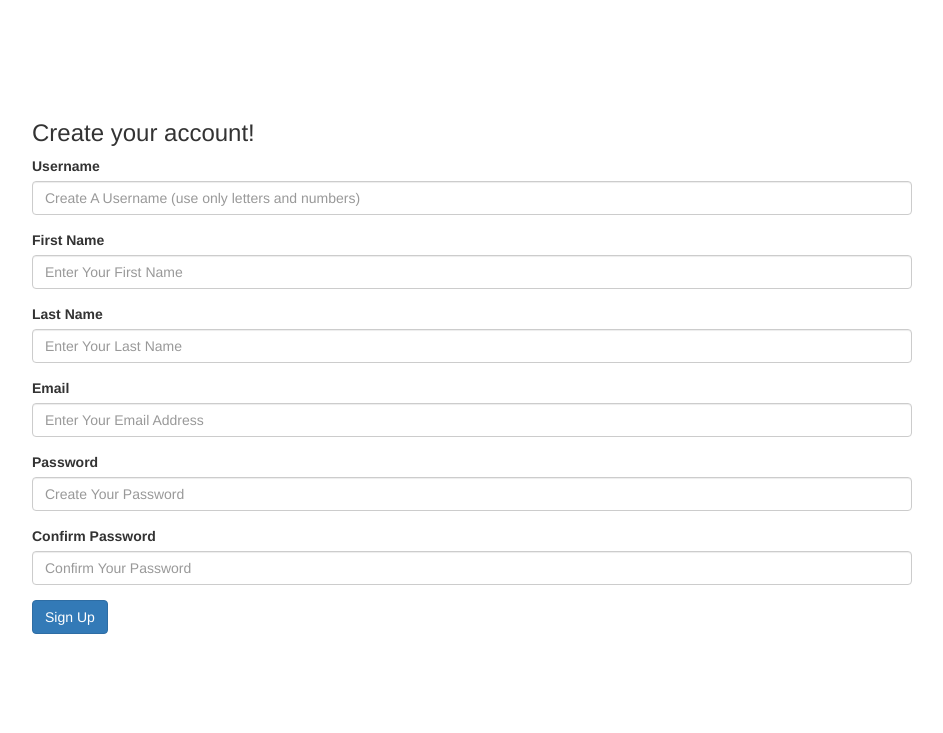
After one commit to SerajAgbarya/2022_3_GROUP-8-, a Django app: page /worker-signup in a window 1280 px wide. The commit adds this page. Shown: the top 733 px of the page, without its empty margins (168-1111 px from the left). Run offline with Django 4.2, Linux system fonts and the light colour scheme; some libraries are stand-ins or nearby versions.

```diff
--- /dev/null
+++ b/app/signIn/signUp.py
@@ -0,0 +1,76 @@
+from django.contrib import messages
+from django.contrib.auth.models import User
+from django.core.mail import EmailMessage, send_mail
+from django.shortcuts import render, redirect
+from django.template.loader import render_to_string
+from django.utils.encoding import force_bytes
+from django.utils.http import urlsafe_base64_encode
+
+from app.tokens import generate_token
+from cdfi import settings
+
+
+def signup(request, signup_page_path, signin_page_name):
+    if request.method == "POST":
+        username = request.POST['username']
+        fname = request.POST['fname']
+        lname = request.POST['lname']
+        email = request.POST['email']
+        pass1 = request.POST['pass1']
+        pass2 = request.POST['pass2']
+
+        # if User.objects.filter(username=username):
+        #     messages.error(request, "Username already exist! Please try some other username.")
+        #     return redirect('home')
+
+        # if User.objects.filter(email=email).exists():
+        #     messages.error(request, "Email Already Registered!!")
+        #     return redirect('home')
+
+        # if len(username) > 20:
+        #     messages.error(request, "Username must be under 20 charcters!!")
+        #     return redirect('home')
+
+        # if pass1 != pass2:
+        #     messages.error(request, "Passwords didn't matched!!")
+        #     return redirect('home')
+
+        # if not username.isalnum():
+        #     messages.error(request, "Username must be Alpha-Numeric!!")
+        #     return redirect('home')
+        myuser = User.objects.create_user(username, email, pass1)
+        myuser.first_name = fname
+        myuser.last_name = lname
+        myuser.is_active = False
+        myuser.save()
+        messages.success(request,
+                         "Your Account has been created succesfully!! Please check your email to confirm your email address in order to activate your account.")
+
+        # Welcome Email
+        subject = "Welcome to CDFI system!"
+        message = "Hello " + myuser.first_name + "!! \n" + "Welcome to CDFI system! \nThank you for visiting us\n. We have also sent you a confirmation email, please confirm your email address. \n\nThanking You"
+        from_email = settings.EMAIL_HOST_USER
+        to_list = [myuser.email]
+        send_mail(subject, message, from_email, to_list, fail_silently=True)
+
+        # Email Address Confirmation Email
+        # current_site = get_current_site(request)
+        email_subject = "Confirm your Email @ CDFI Login!!"
+        message2 = render_to_string('email_confirmation.html', {
+            'name': myuser.first_name,
+            'domain': '127.0.0.1:8000',
+            'uid': urlsafe_base64_encode(force_bytes(myuser.pk)),
+            'token': generate_token.make_token(myuser)
+        })
+        email = EmailMessage(
+            email_subject,
+            message2,
+            settings.EMAIL_HOST_USER,
+            [myuser.email],
+        )
+        email.fail_silently = True
+        email.send()
+
+        return redirect(signin_page_name)
+
+    return render(request, signup_page_path)
--- /dev/null
+++ b/app/templates/worker/home-worker.html
@@ -0,0 +1 @@
+<h1>Hello Dear Worker</h1>
--- /dev/null
+++ b/app/templates/worker/signin.html
@@ -0,0 +1 @@
+<h1>logged in</h1>
--- /dev/null
+++ b/app/templates/worker/signup.html
@@ -0,0 +1,106 @@
+{% load static %}
+<!DOCTYPE html>
+<html lang="en">
+  <head>
+    <meta charset="UTF-8" />
+    <meta http-equiv="X-UA-Compatible" content="IE=edge" />
+    <meta name="viewport" content="width=device-width, initial-scale=1.0" />
+    <link rel="stylesheet" href="{% static 'style.css' %}" />
+    <link
+      rel="stylesheet"
+      href="https://maxcdn.bootstrapcdn.com/bootstrap/3.4.1/css/bootstrap.min.css"
+    />
+    <script src="https://ajax.googleapis.com/ajax/libs/jquery/3.6.1/jquery.min.js"></script>
+    <script src="https://maxcdn.bootstrapcdn.com/bootstrap/3.4.1/js/bootstrap.min.js"></script>
+    <title>Worker Sign Up</title>
+  </head>
+  <body style="padding: 100px 200px">
+    {% for message in messages %}
+    <div
+      class="alert alert-{{ message.tags }} alert-dismissible fade show"
+      role="alert"
+    >
+      <strong>Message:</strong> {{ message }}
+      <button
+        type="button"
+        class="close"
+        data-dismiss="alert"
+        aria-label="Close"
+      >
+        <span aria-hidden="true">&times;</span>
+      </button>
+    </div>
+    {% endfor %}
+    <h3>Create your account!</h3>
+    <form method="post" action="/worker-signup">
+      {% csrf_token %}
+      <div class="form-group">
+        <label for="username">Username</label>
+        <input
+          type="text"
+          class="form-control"
+          id="username"
+          name="username"
+          placeholder="Create A Username (use only letters and numbers)"
+          required
+        />
+      </div>
+      <div class="form-group">
+        <label for="fname">First Name</label>
+        <input
+          type="text"
+          class="form-control"
+          id="fname"
+          name="fname"
+          placeholder="Enter Your First Name"
+          required
+        />
+      </div>
+      <div class="form-group">
+        <label for="lname">Last Name</label>
+        <input
+          type="text"
+          class="form-control"
+          id="lname"
+          name="lname"
+          placeholder="Enter Your Last Name"
+          required
+        />
+      </div>
+      <div class="form-group">
+        <label for="email">Email</label>
+        <input
+          type="email"
+          class="form-control"
+          id="email"
+          name="email"
+          placeholder="Enter Your Email Address"
+          required
+        />
+      </div>
+      <div class="form-group">
+        <label for="pass1">Password</label>
+        <input
+          type="password"
+          class="form-control"
+          id="pass1"
+          name="pass1"
+          placeholder="Create Your Password"
+          required
+        />
+      </div>
+      <div class="form-group">
+        <label for="pass2">Confirm Password</label>
+        <input
+          type="password"
+          class="form-control"
+          id="pass2"
+          name="pass2"
+          placeholder="Confirm Your Password"
+          required
+        />
+      </div>
+      <button type="submit" class="btn btn-primary">Sign Up</button>
+    </form>
+  </body>
+</html>
--- a/app/urls.py
+++ b/app/urls.py
@@ -5,7 +5,10 @@ urlpatterns = [
     path('', views.main, name='home'),
     path('manager-signin', views.manager_signin, name='manager_signin'),
     path('activate/<uidb64>/<token>', views.activate, name='activate'),
+    path('activate-worker/<uidb64>/<token>', views.activate_worker, name='activate_worker'),
     path('student-signup', views.student_signup, name='student_signup'),
     path('student-signin', views.student_signin, name='student_signin'),
+    path('worker-signup', views.worker_signup, name='worker_signup'),
+    path('worker-signin', views.worker_signin, name='worker_signin'),
 
 ]
--- a/app/views.py
+++ b/app/views.py
@@ -10,6 +10,7 @@ from django.utils.http import urlsafe_base64_decode, urlsafe_base64_encode
 
 from cdfi import settings
 from .signIn.signIn import signin
+from .signIn.signUp import signup
 from .tokens import generate_token
 
 
@@ -25,71 +26,16 @@ def manager_signin(request):
     return signin(request, "manager-signin.html", "home-manager.html")
 
 
+def worker_signin(request):
+    return signin(request, "worker/worker-signin.html", "worker/home-worker.html")
+
+
 def student_signup(request):
-    if request.method == "POST":
-        username = request.POST['username']
-        fname = request.POST['fname']
-        lname = request.POST['lname']
-        email = request.POST['email']
-        pass1 = request.POST['pass1']
-        pass2 = request.POST['pass2']
+    return signup(request, "student/signup.html", "student_signin")
 
-        # if User.objects.filter(username=username):
-        #     messages.error(request, "Username already exist! Please try some other username.")
-        #     return redirect('home')
 
-        # if User.objects.filter(email=email).exists():
-        #     messages.error(request, "Email Already Registered!!")
-        #     return redirect('home')
-
-        # if len(username) > 20:
-        #     messages.error(request, "Username must be under 20 charcters!!")
-        #     return redirect('home')
-
-        # if pass1 != pass2:
-        #     messages.error(request, "Passwords didn't matched!!")
-        #     return redirect('home')
-
-        # if not username.isalnum():
-        #     messages.error(request, "Username must be Alpha-Numeric!!")
-        #     return redirect('home')
-        myuser = User.objects.create_user(username, email, pass1)
-        myuser.first_name = fname
-        myuser.last_name = lname
-        myuser.is_active = False
-        myuser.save()
-        messages.success(request,
-                         "Your Account has been created succesfully!! Please check your email to confirm your email address in order to activate your account.")
-
-        # Welcome Email
-        subject = "Welcome to CDFI system!"
-        message = "Hello " + myuser.first_name + "!! \n" + "Welcome to CDFI system! \nThank you for visiting us\n. We have also sent you a confirmation email, please confirm your email address. \n\nThanking You"
-        from_email = settings.EMAIL_HOST_USER
-        to_list = [myuser.email]
-        send_mail(subject, message, from_email, to_list, fail_silently=True)
-
-        # Email Address Confirmation Email
-        # current_site = get_current_site(request)
-        email_subject = "Confirm your Email @ CDFI Login!!"
-        message2 = render_to_string('email_confirmation.html', {
-            'name': myuser.first_name,
-            'domain': '127.0.0.1:8000',
-            'uid': urlsafe_base64_encode(force_bytes(myuser.pk)),
-            'token': generate_token.make_token(myuser)
-        })
-        email = EmailMessage(
-            email_subject,
-            message2,
-            settings.EMAIL_HOST_USER,
-            [myuser.email],
-        )
-        email.fail_silently = True
-        email.send()
-
-        return redirect('student_signin')
-
-    return render(request, "student/signup.html")
-
+def worker_signup(request):
+    return signup(request, "worker/signup.html", "worker_signin")
 
 def activate(request, uidb64, token):
     try:
@@ -107,3 +53,21 @@ def activate(request, uidb64, token):
         return redirect('student_signin')
     else:
         return render(request, 'activation_failed.html')
+
+
+def activate_worker(request, uidb64, token):
+    try:
+        uid = force_str(urlsafe_base64_decode(uidb64))
+        myuser = User.objects.get(pk=uid)
+    except (TypeError, ValueError, OverflowError, User.DoesNotExist):
+        myuser = None
+
+    if myuser is not None and generate_token.check_token(myuser, token):
+        myuser.is_active = True
+        # user.profile.signup_confirmation = True
+        myuser.save()
+        login(request, myuser)
+        messages.success(request, "Your Account has been activated!!")
+        return redirect('worker_signin')
+    else:
+        return render(request, 'activation_failed.html')
```
Also changed, not shown: app/templates/index.html (+7 -3 lines), app/templates/worker/worker-signin.html (added, +44 -0 lines), db.sqlite3.
